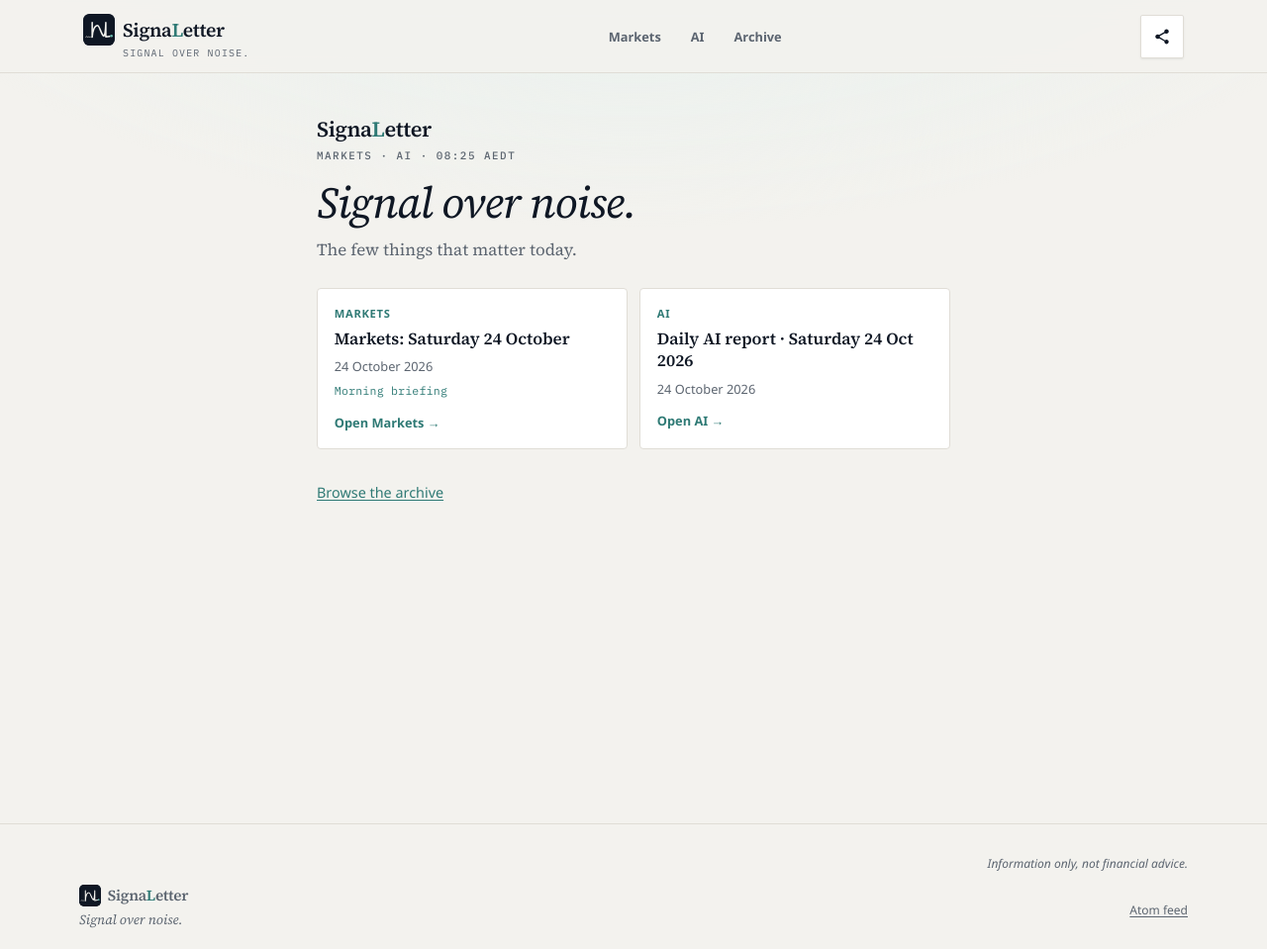
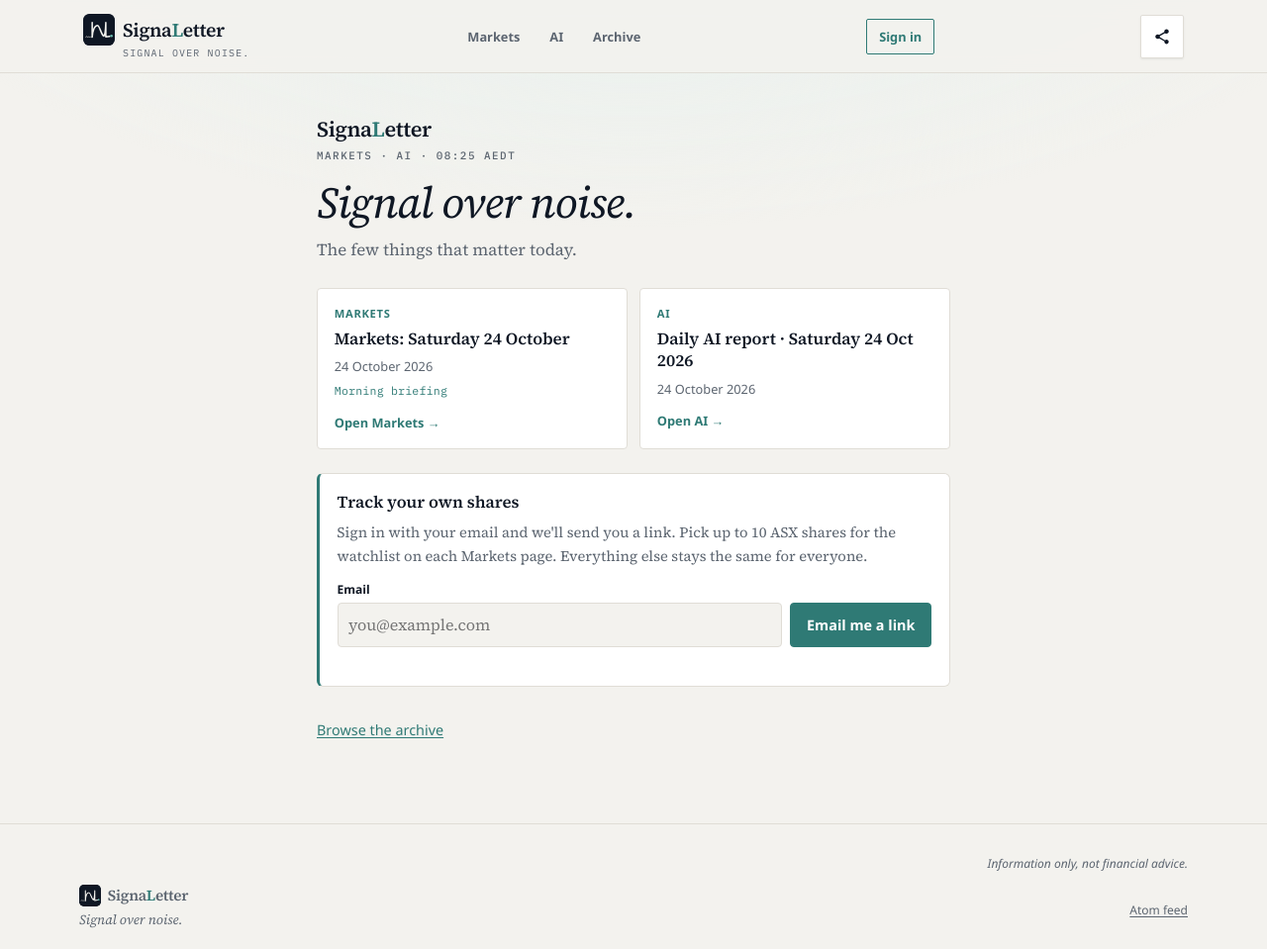
Before and after one commit to nick-nguyen-ai/newsletter.si, a Jekyll site: the page built from index.html, in a window 1280 px wide and 959 px high. Shown: the whole window at 99% size. Built offline with Jekyll 4.4.1, drawn with Linux system fonts in a browser that asks for light colours.

Commit message:
Sign-in entry points: header Sign in / My shares, landing 'Track your own shares' box (#39)

```diff
--- a/_includes/top-nav.html
+++ b/_includes/top-nav.html
@@ -36,6 +36,13 @@
         href="{{ '/archive/' | relative_url }}"
       >Archive</a>
     </nav>
+    {%- if site.watchlist_api %}
+    <div class="site-auth" data-wl-auth>
+      <a class="site-auth__btn" href="{{ '/watchlist/' | relative_url }}" data-wl-auth-out>Sign in</a>
+      <a class="site-auth__link" href="{{ '/watchlist/' | relative_url }}" data-wl-auth-in hidden>My shares</a>
+      <button class="site-auth__link" type="button" data-wl-auth-in data-wl-auth-signout hidden>Sign out</button>
+    </div>
+    {%- endif %}
     <div class="site-header__actions">
       {% include share-button.html class="share-btn--header" %}
     </div>
--- a/_layouts/default.html
+++ b/_layouts/default.html
@@ -24,7 +24,7 @@
   <link rel="stylesheet" href="{{ '/assets/css/markets.css' | relative_url }}?v=8">
   {%- if site.watchlist_api %}
   <meta name="sl-watchlist-api" content="{{ site.watchlist_api }}">
-  <link rel="stylesheet" href="{{ '/assets/css/watchlist.css' | relative_url }}?v=1">
+  <link rel="stylesheet" href="{{ '/assets/css/watchlist.css' | relative_url }}?v=2">
   {%- endif %}
   <link rel="alternate" type="application/atom+xml" title="{{ site.title }}" href="{{ '/feed.xml' | relative_url }}">
 </head>
@@ -81,7 +81,7 @@
   ></script>
   <script src="{{ '/assets/js/charts.js' | relative_url }}" defer></script>
   {%- if site.watchlist_api %}
-  <script src="{{ '/assets/js/my-watchlist.js' | relative_url }}?v=1" defer></script>
+  <script src="{{ '/assets/js/my-watchlist.js' | relative_url }}?v=2" defer></script>
   {%- endif %}
 </body>
 </html>
--- a/assets/css/watchlist.css
+++ b/assets/css/watchlist.css
@@ -36,3 +36,30 @@
 .wl-results b { font-family: var(--mk-mono); min-width: 3rem; }
 .wl-results span { font-family: var(--font-sans); font-size: 0.85rem; color: var(--text-muted); }
 @media (prefers-color-scheme: dark) { .wl-chip button, .wl-results li button:hover { background: #1d2b3d; } }
+
+/* Header sign-in (every page) */
+.site-auth { display: flex; align-items: center; gap: 0.35rem; flex-shrink: 0; margin-left: auto; font-family: var(--font-sans); }
+.site-auth [hidden] { display: none !important; }
+.site-auth__btn { display: inline-flex; align-items: center; min-height: 2.25rem; padding: 0 0.75rem; border: 1px solid var(--accent); border-radius: 2px; color: var(--accent); font-size: 0.8rem; font-weight: 600; text-decoration: none; white-space: nowrap; }
+.site-auth__btn:hover { background: var(--accent-soft); }
+.site-auth__link { display: inline-flex; align-items: center; background: none; border: 0; padding: 0 0.4rem; min-height: 2.25rem; font: inherit; font-size: 0.8rem; font-weight: 600; color: var(--text-muted); text-decoration: none; cursor: pointer; white-space: nowrap; }
+.site-auth__link:hover { color: var(--accent); }
+@media (min-width: 1024px) { .site-auth { margin-left: 0.5rem; } }
+
+/* Landing "track your own shares" box */
+.wl-promo { border: 1px solid var(--border); border-left: 3px solid var(--accent); border-radius: 6px; background: var(--bg-elevated); padding: 1rem 1.1rem; margin: 1.5rem 0 1rem; max-width: 40rem; }
+.wl-promo__h { font-size: 1.05rem; margin: 0 0 0.35rem; }
+.wl-promo__p { margin: 0; color: var(--text-muted); font-size: 0.92rem; }
+.wl-promo .wl-label { margin-top: 0.7rem; }
+.wl-promo__in { font-family: var(--font-sans); font-size: 0.9rem; margin: 0.6rem 0 0; }
+.wl-msg--ok { color: var(--accent); font-weight: 600; }
+/* Small screens: keep the header on one line. One auth item only (Sign out lives on /watchlist/),
+   and the logo mark stands in for the wordmark. */
+@media (max-width: 1023px) {
+  .site-auth__link[data-wl-auth-signout] { display: none !important; }
+  .site-auth__btn, .site-auth__link { padding: 0 0.55rem; font-size: 0.78rem; }
+}
+@media (max-width: 479px) {
+  .site-header:has(.site-auth) .site-brand__word { display: none; }
+  .site-auth__link { color: var(--accent); }
+}
--- a/assets/js/my-watchlist.js
+++ b/assets/js/my-watchlist.js
@@ -189,6 +189,45 @@
     });
   }
 
+  // ---------- Shared: "email me a link" form (watchlist page + landing box) ----------
+  function bindSigninForm(form, next, onSent) {
+    if (!form) return;
+    var msg = form.querySelector("[data-wl-msg]");
+    form.addEventListener("submit", function (ev) {
+      ev.preventDefault();
+      var email = form.email.value.trim();
+      if (!email || !form.email.checkValidity()) { msg.className = "wl-msg wl-msg--err"; msg.textContent = "Enter a valid email address."; return; }
+      msg.className = "wl-msg"; msg.textContent = "Sending…";
+      var btn = form.querySelector("button"); btn.disabled = true;
+      api("POST", "/auth/request", { email: email, next: next || "" }).then(function (r) {
+        btn.disabled = false;
+        if (!r.ok) { msg.className = "wl-msg wl-msg--err"; msg.textContent = r.error || "Something went wrong."; return; }
+        msg.textContent = "";
+        onSent(email, r);
+      }).catch(function () { btn.disabled = false; msg.className = "wl-msg wl-msg--err"; msg.textContent = "Couldn't reach the server. Try again."; });
+    });
+  }
+
+  // ---------- Header (every page) + landing box ----------
+  function initHeader() {
+    var signedIn = !!getSession();
+    document.querySelectorAll("[data-wl-auth-out]").forEach(function (n) { n.hidden = signedIn; });
+    document.querySelectorAll("[data-wl-auth-in]").forEach(function (n) { n.hidden = !signedIn; });
+    document.querySelectorAll("[data-wl-auth-signout]").forEach(function (b) {
+      b.addEventListener("click", function () { clearSession(); location.reload(); });
+    });
+    var promo = document.querySelector("[data-wl-promo]");
+    if (!promo) return;
+    var form = promo.querySelector("[data-wl-quick-form]");
+    if (signedIn) { form.hidden = true; promo.querySelector("[data-wl-promo-in]").hidden = false; return; }
+    bindSigninForm(form, "", function () {
+      var msg = form.querySelector("[data-wl-msg]");
+      msg.className = "wl-msg wl-msg--ok";
+      msg.textContent = "Check your inbox (and Junk) for a sign-in link.";
+      form.email.value = "";
+    });
+  }
+
   // ---------- /watchlist/ page ----------
   function initPage(root) {
     var states = {};
@@ -199,22 +238,12 @@
     if (!/^\/(?!\/)/.test(next)) next = "";
     if (next) root.querySelector("[data-wl-back]").href = next;
 
-    var form = root.querySelector("[data-wl-signin-form]");
     var msg = root.querySelector("[data-wl-msg]");
-    form.addEventListener("submit", function (ev) {
-      ev.preventDefault();
-      var email = form.email.value.trim();
-      msg.className = "wl-msg"; msg.textContent = "Sending…";
-      var btn = form.querySelector("button"); btn.disabled = true;
-      api("POST", "/auth/request", { email: email, next: next }).then(function (r) {
-        btn.disabled = false;
-        if (!r.ok) { msg.className = "wl-msg wl-msg--err"; msg.textContent = r.error || "Something went wrong."; return; }
-        msg.textContent = "";
-        root.querySelector("[data-wl-sent-to]").textContent = email;
-        var dev = root.querySelector("[data-wl-dev]");
-        if (r.dev_link) { dev.hidden = false; dev.querySelector("a").href = r.dev_link; }
-        show("sent");
-      }).catch(function () { btn.disabled = false; msg.className = "wl-msg wl-msg--err"; msg.textContent = "Couldn't reach the server. Try again."; });
+    bindSigninForm(root.querySelector("[data-wl-signin-form]"), next, function (email, r) {
+      root.querySelector("[data-wl-sent-to]").textContent = email;
+      var dev = root.querySelector("[data-wl-dev]");
+      if (r.dev_link) { dev.hidden = false; dev.querySelector("a").href = r.dev_link; }
+      show("sent");
     });
     root.querySelector("[data-wl-restart]").addEventListener("click", function () { show("signin"); });
 
@@ -291,6 +320,7 @@
   }
 
   function boot() {
+    initHeader();
     var page = document.querySelector("[data-wl-page]");
     if (page) initPage(page);
     var secs = Array.prototype.slice.call(document.querySelectorAll("[data-wl-section]"));
--- a/index.html
+++ b/index.html
@@ -38,6 +38,22 @@
     {% endfor %}
   </div>
 
+  {%- if site.watchlist_api %}
+  <aside class="wl-promo" data-wl-promo aria-labelledby="wl-promo-h">
+    <h2 class="wl-promo__h" id="wl-promo-h">Track your own shares</h2>
+    <p class="wl-promo__p">Sign in with your email and we'll send you a link. Pick up to 10 ASX shares for the watchlist on each Markets page. Everything else stays the same for everyone.</p>
+    <form class="wl-form" data-wl-quick-form novalidate>
+      <label class="wl-label" for="wl-promo-email">Email</label>
+      <div class="wl-row">
+        <input class="wl-input" id="wl-promo-email" name="email" type="email" autocomplete="email" inputmode="email" required placeholder="you@example.com">
+        <button class="wl-btn" type="submit">Email me a link</button>
+      </div>
+      <p class="wl-msg" data-wl-msg role="status" aria-live="polite"></p>
+    </form>
+    <p class="wl-promo__in" data-wl-promo-in hidden>You're signed in. <a href="{{ '/watchlist/' | relative_url }}">Edit my shares</a></p>
+  </aside>
+  {%- endif %}
+
   <p class="landing__archive">
     <a href="{{ '/archive/' | relative_url }}">Browse the archive</a>
   </p>
```
